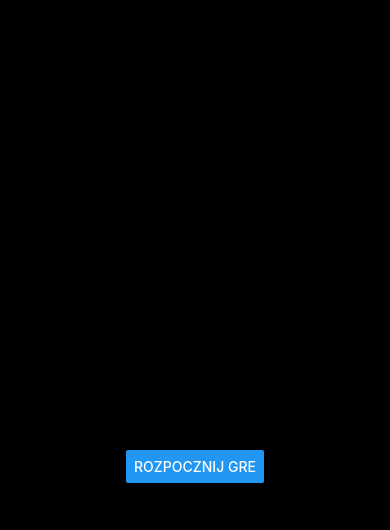
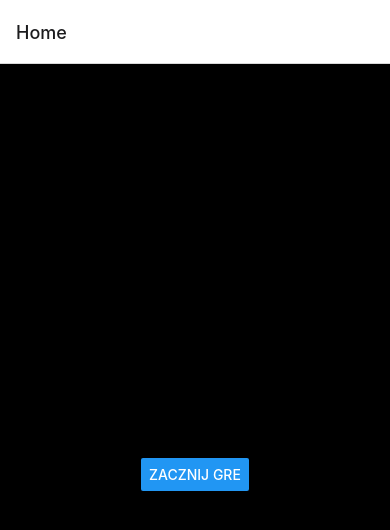
Before and after one commit to madamski9/jenga, a React Native app in the folder frontend/: screen /Home in a window 390 px wide. Shown: the top 530 px of the page. Built offline with nearby package versions, Linux system fonts and the light colour scheme.

Commit message:
nawigacja i dwa nowe ekrany

```diff
--- a/frontend/App.js
+++ b/frontend/App.js
@@ -1,20 +1,20 @@
-import React from "react"
-import { View, Text, Button, Alert } from 'react-native';
-import AppStyles from './AppStyles';
+import React from 'react';
+import { NavigationContainer } from '@react-navigation/native';
+import { createStackNavigator } from '@react-navigation/stack';
+import HomeScreen from './screens/HomeScreen';
+import GameScreen from './screens/GameScreen';
 
-export default function App() {
-    const handlePress = () => {
-        Alert.alert("skibidi sigma rizz")
-    }
+const Stack = createStackNavigator();
+
+const App = () => {
     return (
-        <View style={AppStyles.container}>
-            <Text style={AppStyles.title}>
-                Witaj
-            </Text>
-            <Text style={AppStyles.instructions}>
-                przycisk nacisnij
-            </Text>
-            <Button title="rozpocznij gre" onPress={handlePress}/>
-        </View>
-    )
-}
+        <NavigationContainer>
+            <Stack.Navigator initialRouteName="Home">
+                <Stack.Screen name="Home" component={HomeScreen} />
+                <Stack.Screen name="Game" component={GameScreen} />
+            </Stack.Navigator>
+        </NavigationContainer>
+    );
+};
+
+export default App;
--- a/frontend/AppStyles.js
+++ /dev/null
@@ -1,21 +0,0 @@
-import { StyleSheet } from "react-native"
-
-const AppStyles = StyleSheet.create({
-    container: {
-        flex: 1,
-        justifyContent: 'center',
-        alignItems: 'center',
-        backgroundColor: 'black',
-    },
-    title: {
-        fontSize: 24,
-        fontWeight: 'bold',
-        marginBottom: 20,
-    },
-    instructions: {
-        fontSize: 16,
-        marginBottom: 20,
-    },
-})
-
-export default AppStyles;
--- a/frontend/package.json
+++ b/frontend/package.json
@@ -9,10 +9,14 @@
     "web": "expo start --web"
   },
   "dependencies": {
+    "@react-navigation/native": "^6.1.18",
+    "@react-navigation/stack": "^6.4.1",
     "expo": "~51.0.28",
     "expo-status-bar": "~1.12.1",
     "react": "18.2.0",
-    "react-native": "0.74.5"
+    "react-native": "0.74.5",
+    "react-native-safe-area-context": "^4.11.0",
+    "react-native-screens": "^3.34.0"
   },
   "devDependencies": {
     "@babel/core": "^7.20.0"
--- /dev/null
+++ b/frontend/screens/GameScreen.js
@@ -0,0 +1,34 @@
+import React from "react";
+import { View, Text, Button } from "react-native";
+
+const GameScreen = ({ navigation }) => {
+    return (
+        <View style={styles.container}>
+            <Text style={styles.instructions}>gra</Text>
+            <Button
+                title="powrot"
+                onPress={() => navigation.navigate("Home")}
+            />
+        </View>
+    );
+}
+
+export default GameScreen;
+
+const styles = {
+    container: {
+        flex: 1,
+        justifyContent: 'center',
+        alignItems: 'center',
+        backgroundColor: 'black',
+    },
+    title: {
+        fontSize: 24,
+        fontWeight: 'bold',
+        marginBottom: 20,
+    },
+    instructions: {
+        fontSize: 16,
+        marginBottom: 20,
+    },
+}
--- /dev/null
+++ b/frontend/screens/HomeScreen.js
@@ -0,0 +1,34 @@
+import React from "react";
+import { View, Text, Button } from "react-native";
+
+const HomeScreen = ({ navigation }) => {
+    return (
+        <View style={styles.container}>
+            <Text style={styles.instructions}>witaj</Text>
+            <Button
+                title="zacznij gre"
+                onPress={() => navigation.navigate("Game")}
+            />
+        </View>
+    );
+}
+
+export default HomeScreen;
+
+const styles = {
+    container: {
+        flex: 1,
+        justifyContent: 'center',
+        alignItems: 'center',
+        backgroundColor: 'black',
+    },
+    title: {
+        fontSize: 24,
+        fontWeight: 'bold',
+        marginBottom: 20,
+    },
+    instructions: {
+        fontSize: 16,
+        marginBottom: 20,
+    },
+}
```
Also changed, not shown: 1 other file (tests, documents, lock files or other folders).
